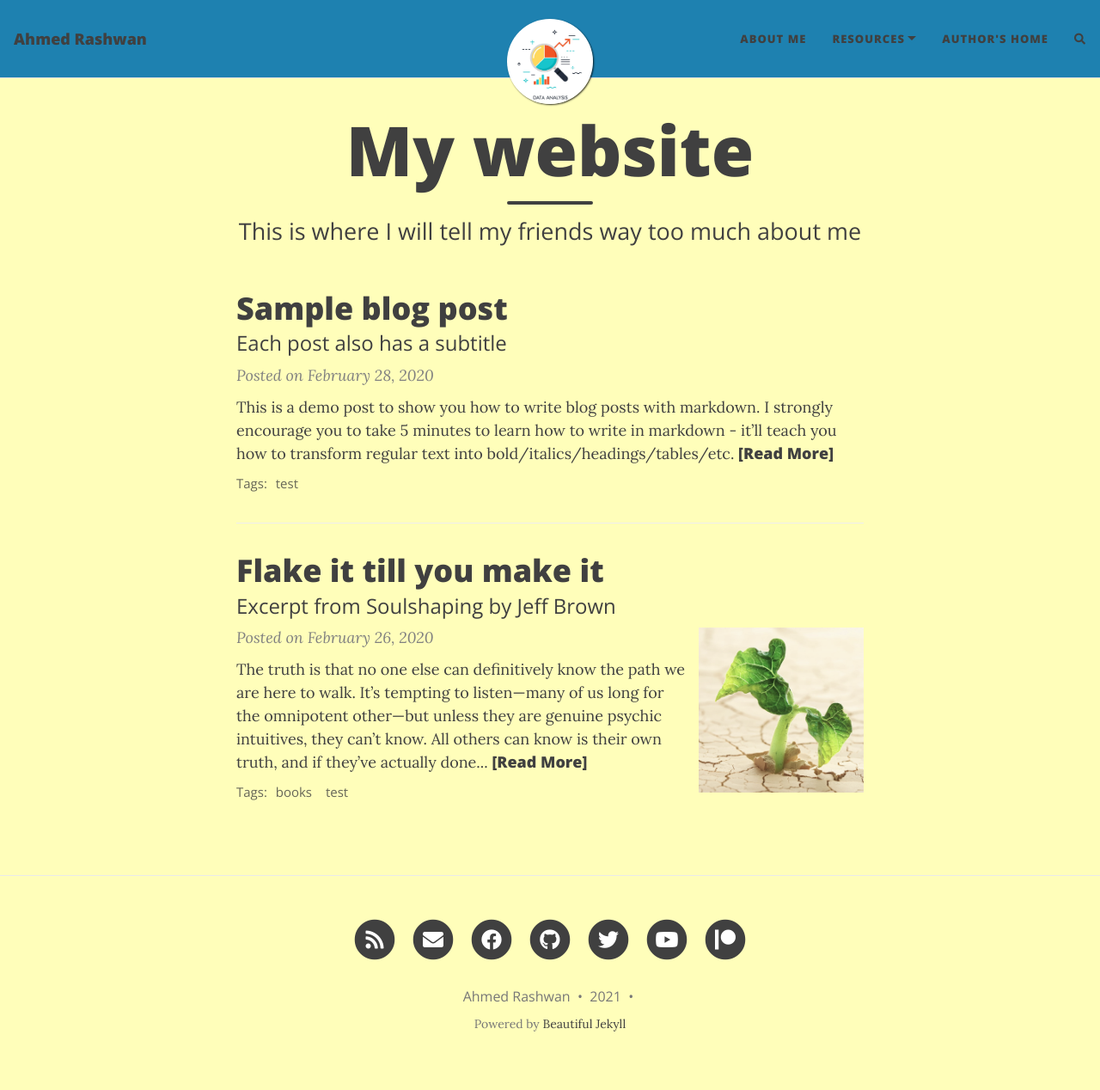
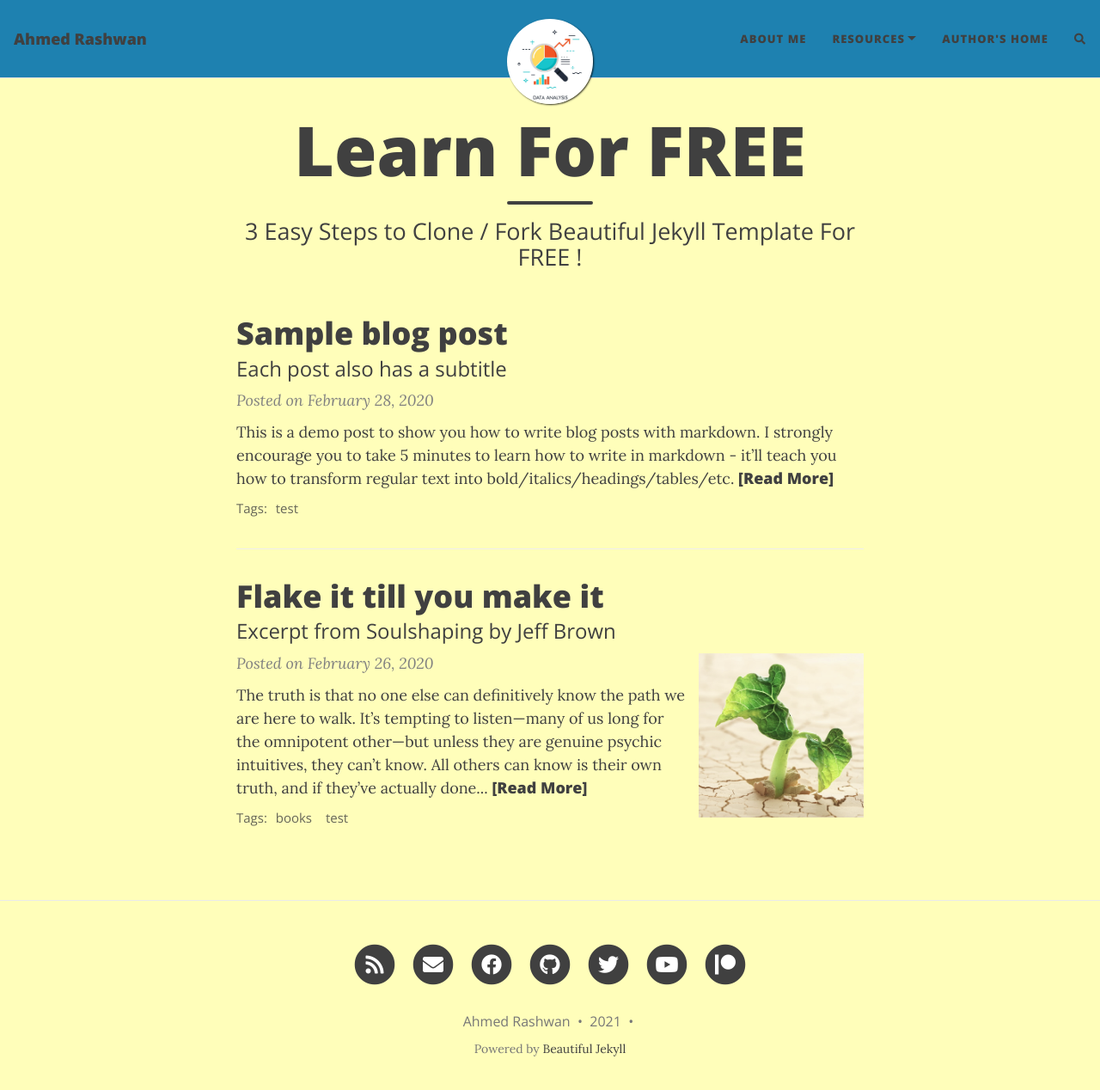
Before and after one commit to AhmedRashwanASU/NewGitHubPage, a Jekyll site: the page built from index.html, in a window 1280 px wide and 1281 px high. Shown: the top 1268 px of the window at 86% size. Built offline with Jekyll 4.4.1, drawn with Linux system fonts in a browser that asks for light colours; nearby versions of some CDN libraries; the list of posts is cut into pages by our own code; comment, search, counter and statistics services are not loaded.

Commit message:
Updating HTML Page

```diff
--- a/index.html
+++ b/index.html
@@ -1,5 +1,5 @@
 ---
 layout: home
-title: My website
-subtitle: This is where I will tell my friends way too much about me
+title: Learn For FREE
+subtitle: 3 Easy Steps to Clone / Fork Beautiful Jekyll Template For FREE !
 ---
```
